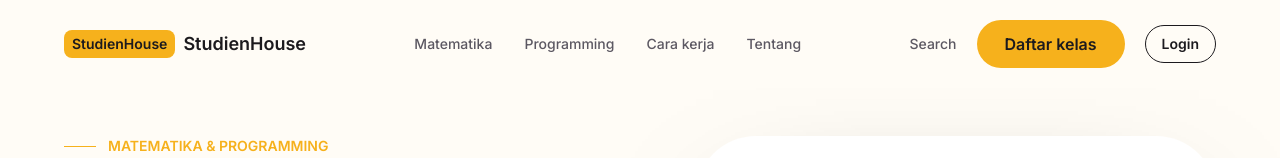
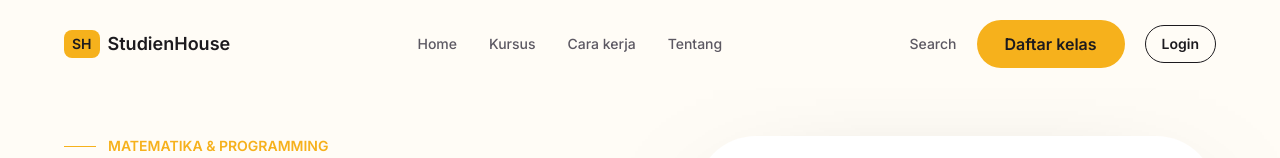
Before and after one commit to seha22/studienhouse, a Next.js app: page / in a window 1280 px wide. Shown: the top 158 px of the page. Built offline with nearby package versions, Linux system fonts and the light colour scheme; no server answers; the database is empty.

Commit message:
feat: update nav labels and anchor sections

```diff
--- a/src/components/AboutSection.tsx
+++ b/src/components/AboutSection.tsx
@@ -8,7 +8,10 @@ type Props = {
 
 export function AboutSection({ content }: Props) {
   return (
-    <section className="container grid gap-12 pb-16 pt-10 lg:grid-cols-[minmax(0,1fr)_420px]">
+    <section
+      id="tentang"
+      className="container grid gap-12 pb-16 pt-10 lg:grid-cols-[minmax(0,1fr)_420px]"
+    >
       <div className="grid gap-6 md:grid-cols-2">
         {content.collage.map((image) => (
           <Image
--- a/src/components/Hero.tsx
+++ b/src/components/Hero.tsx
@@ -8,7 +8,7 @@ type Props = {
 
 export function Hero({ content }: Props) {
   return (
-    <section className="container grid gap-10 pb-16 pt-12 lg:grid-cols-[minmax(0,1fr)_520px]">
+    <section id="home" className="container grid gap-10 pb-16 pt-12 lg:grid-cols-[minmax(0,1fr)_520px]">
       <div className="flex flex-col gap-8">
         <div className="flex items-center gap-3 text-sm font-semibold uppercase text-orange">
           <span className="h-px w-8 bg-orange"></span>
--- a/src/components/Navbar.tsx
+++ b/src/components/Navbar.tsx
@@ -5,10 +5,10 @@ import { Button } from "./Button";
 import { useAuth } from "./auth/AuthProvider";
 
 const links = [
-  { name: "Matematika", href: "#" },
-  { name: "Programming", href: "#" },
-  { name: "Cara kerja", href: "#" },
-  { name: "Tentang", href: "#" },
+  { name: "Home", href: "#home" },
+  { name: "Kursus", href: "#courses" },
+  { name: "Cara kerja", href: "#cara-kerja" },
+  { name: "Tentang", href: "#tentang" },
 ];
 
 export function Navbar() {
@@ -18,11 +18,11 @@ export function Navbar() {
     <header className="sticky top-0 z-30 bg-ivory/95 backdrop-blur-sm">
       <div className="container flex items-center justify-between py-5">
         <Link
-          href="#"
+          href="#home"
           className="flex items-center gap-2 text-lg font-semibold text-charcoal"
         >
           <div className="rounded-lg bg-orange px-2 py-1 text-sm text-charcoal">
-            StudienHouse
+            SH
           </div>
           StudienHouse
         </Link>
--- a/src/components/PopularCourses.tsx
+++ b/src/components/PopularCourses.tsx
@@ -39,7 +39,7 @@ function shouldBypassOptimization(src: string) {
 
 export function PopularCourses({ content }: Props) {
   return (
-    <section className="container space-y-10 py-16">
+    <section id="courses" className="container space-y-10 py-16">
       <SectionHeader {...content.header} />
 
       <div className="grid gap-8 lg:grid-cols-2">
--- a/src/components/WhyChooseSection.tsx
+++ b/src/components/WhyChooseSection.tsx
@@ -28,7 +28,7 @@ const icons: Record<BenefitIcon, JSX.Element> = {
 
 export function WhyChooseSection({ content }: Props) {
   return (
-    <section className="container grid gap-12 py-16 lg:grid-cols-2">
+    <section id="cara-kerja" className="container grid gap-12 py-16 lg:grid-cols-2">
       <div className="space-y-8">
         <SectionHeader {...content.header} />
         <div className="grid gap-5">
```
